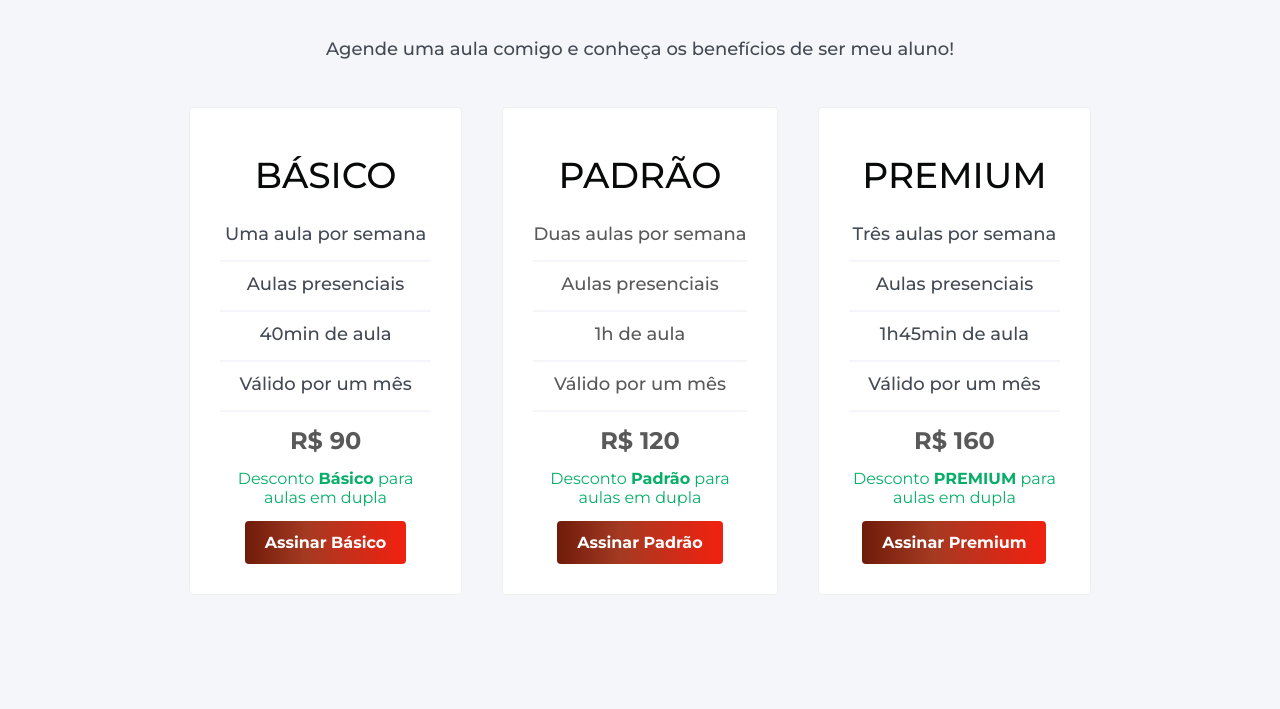
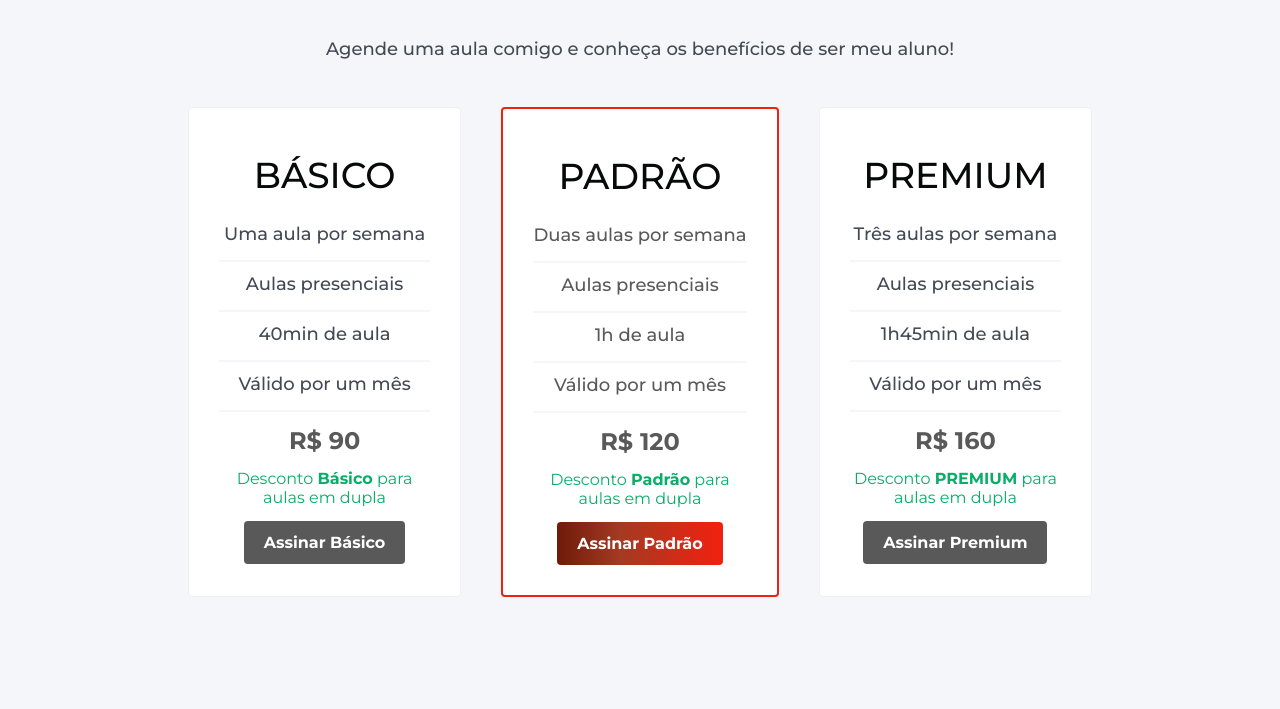
Before and after one commit to andersondv5/GuitarClass, a plain HTML site: page index.html in a window 1280 px wide. Shown: the part 2637-3346 px from the top of the page. Drawn offline with nearby package versions, Linux system fonts and the light colour scheme.

Commit message:
detalhe dos planos

```diff
--- a/css/agenda/agenda.css
+++ b/css/agenda/agenda.css
@@ -35,6 +35,10 @@
   border: 1px solid #efefef;
 }
 
+.pacote-on{
+  border: 2px solid var(--red-2);
+}
+
 .pacotes-item ul {
   padding-top: 14px;
 }
@@ -63,7 +67,7 @@
   transform: scale(1.1);
 }
 
-.pacotes-item button {
+.btn-on {
   cursor: pointer;
   background: rgb(47, 9, 1);
   background: linear-gradient(
@@ -72,6 +76,14 @@
     rgb(164, 58, 34) 38%,
     rgba(238, 34, 17, 1) 96%
   );
+  border-radius: 4px;
+  padding: 12px 20px;
+  transition: 0.2s;
+}
+
+.btn-off {
+  cursor: pointer;
+  background: #595959;
   border-radius: 4px;
   padding: 12px 20px;
   transition: 0.2s;
--- a/index.html
+++ b/index.html
@@ -26,7 +26,6 @@
           <li><a href="#agenda" class="agenda">Agenda Online</a></li>
         </ul>
       </nav>
-    </div>
     </div>
   </header>
 
@@ -98,11 +97,11 @@
         <h2 class="gray-1">R$ 90</h2>
         <span class="blue">Desconto <strong>Básico</strong> para aulas em dupla</span>
         <div class="assinar">
-          <button><a href="https://api.whatsapp.com/send?phone=5583998363906&text=Ol%C3%A1,%20Anderson!%20Vim%20atrav%C3%A9s%20do%20seu%20site%20e%20tenho%20interesse%20em%20contratar%20o%20Pacote%20B%C3%A1sico.%20Como%20fa%C3%A7o%20para%20agendar%20minha%20primeira%20aula%20com%20voc%C3%AA?" target="_blank">Assinar Básico</a></button>
+          <button class="btn-off"><a href="https://api.whatsapp.com/send?phone=5583998363906&text=Ol%C3%A1,%20Anderson!%20Vim%20atrav%C3%A9s%20do%20seu%20site%20e%20tenho%20interesse%20em%20contratar%20o%20Pacote%20B%C3%A1sico.%20Como%20fa%C3%A7o%20para%20agendar%20minha%20primeira%20aula%20com%20voc%C3%AA?" target="_blank">Assinar Básico</a></button>
         </div>
       </div>
 
-      <div class="pacotes-item">
+      <div class="pacotes-item pacote-on">
         <h2 class="black-0 font-g">PADRÃO</h2>
         <ul class="font-m gray-1">
           <li>Duas aulas por semana</li>
@@ -113,7 +112,7 @@
         <h2 class="gray-1">R$ 120</h2>
         <span class="blue">Desconto <strong>Padrão</strong> para aulas em dupla</span>
         <div class="assinar">
-          <button><a href="https://api.whatsapp.com/send?phone=5583998363906&text=Ol%C3%A1,%20Anderson!%20Vim%20atrav%C3%A9s%20do%20seu%20site%20e%20tenho%20interesse%20em%20contratar%20o%20Pacote%20Padr%C3%A3o.%20Como%20fa%C3%A7o%20para%20agendar%20minha%20primeira%20aula%20com%20voc%C3%AA?" target="_blank">Assinar Padrão</a></button>
+          <button class="btn-on"><a href="https://api.whatsapp.com/send?phone=5583998363906&text=Ol%C3%A1,%20Anderson!%20Vim%20atrav%C3%A9s%20do%20seu%20site%20e%20tenho%20interesse%20em%20contratar%20o%20Pacote%20Padr%C3%A3o.%20Como%20fa%C3%A7o%20para%20agendar%20minha%20primeira%20aula%20com%20voc%C3%AA?" target="_blank">Assinar Padrão</a></button>
         </div>
       </div>
 
@@ -128,7 +127,7 @@
         <h2 class="gray-1">R$ 160</h2>
         <span class="blue">Desconto <strong>PREMIUM</strong> para aulas em dupla</span>
         <div class="assinar">
-          <button><a href="https://api.whatsapp.com/send?phone=5583998363906&text=Ol%C3%A1,%20Anderson!%20Vim%20atrav%C3%A9s%20do%20seu%20site%20e%20tenho%20interesse%20em%20contratar%20o%20Pacote%20Premium.%20Como%20fa%C3%A7o%20para%20agendar%20minha%20primeira%20aula%20com%20voc%C3%AA?" target="_blank">Assinar Premium</a></button>
+          <button class="btn-off"><a href="https://api.whatsapp.com/send?phone=5583998363906&text=Ol%C3%A1,%20Anderson!%20Vim%20atrav%C3%A9s%20do%20seu%20site%20e%20tenho%20interesse%20em%20contratar%20o%20Pacote%20Premium.%20Como%20fa%C3%A7o%20para%20agendar%20minha%20primeira%20aula%20com%20voc%C3%AA?" target="_blank">Assinar Premium</a></button>
         </div>
       </div>
 
```
